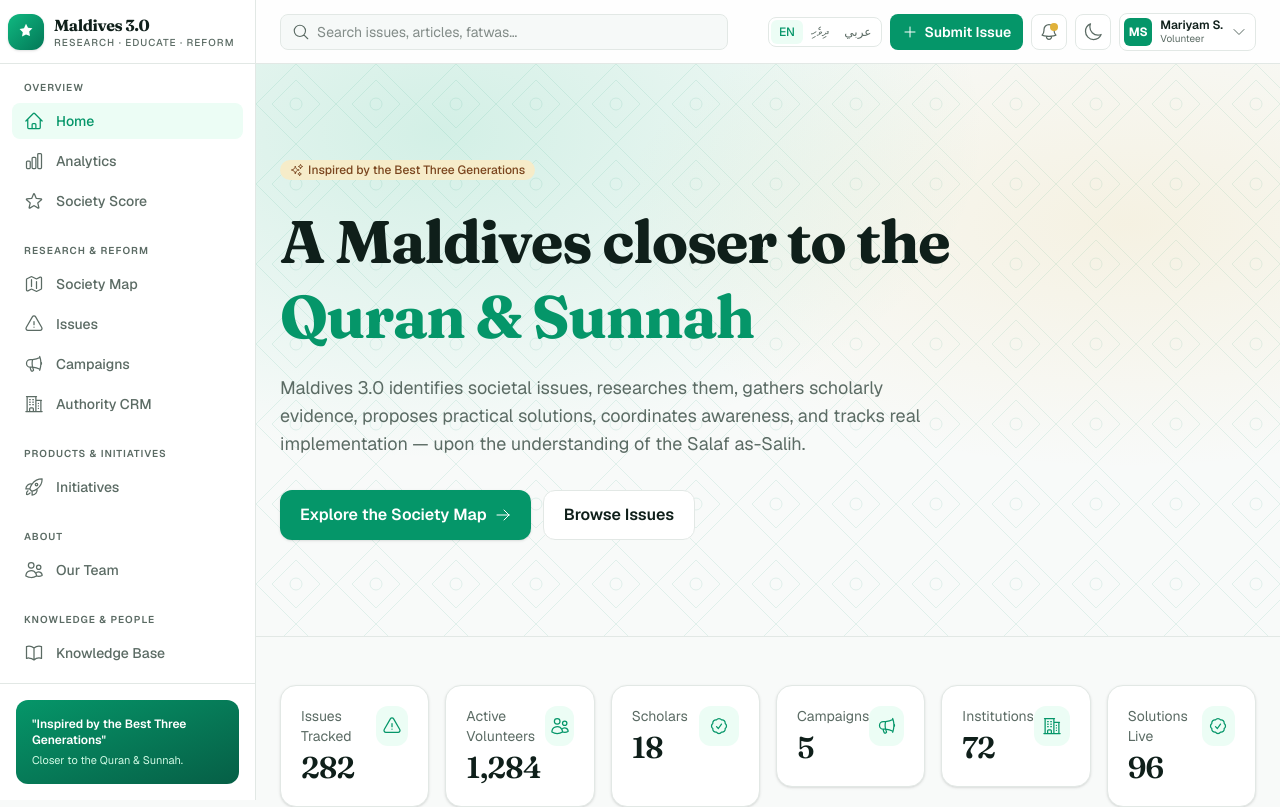
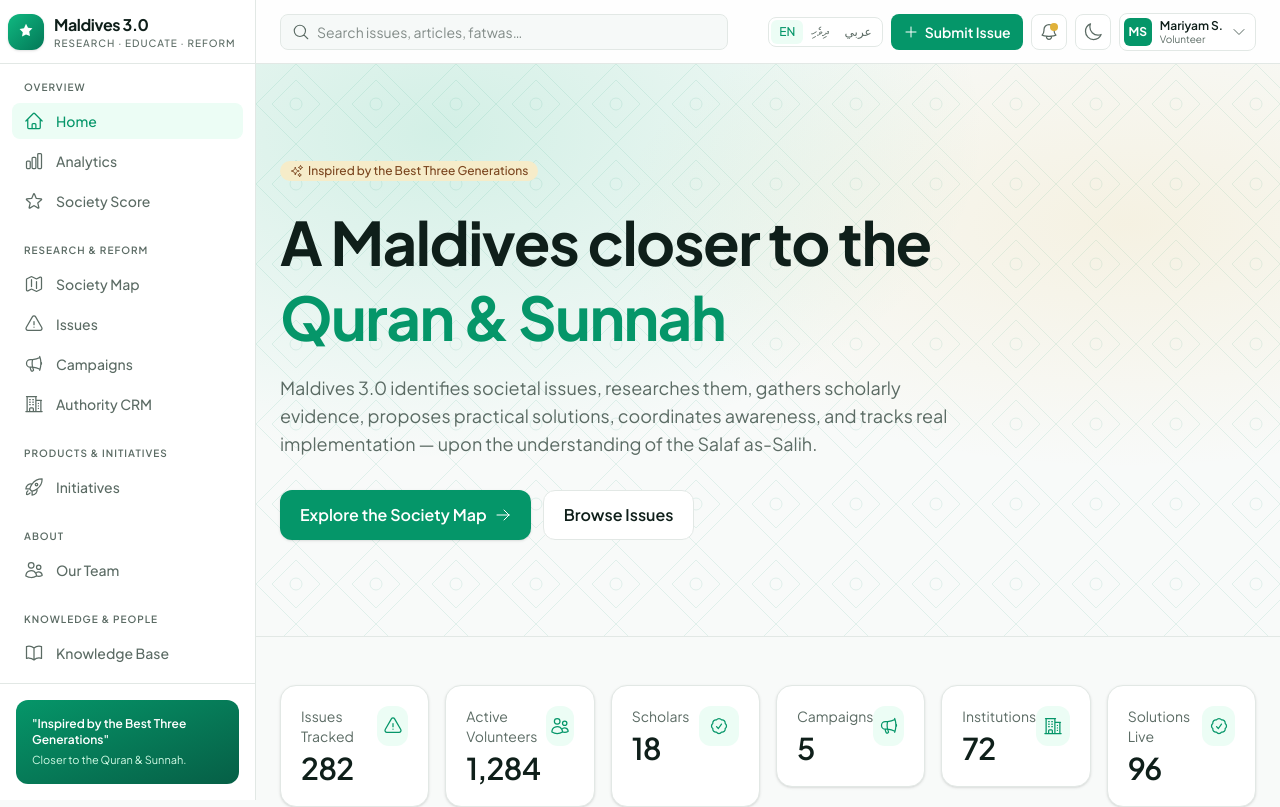
Before and after one commit to jumaeel/maldives-3.0, a Next.js app: page / in a window 1280 px wide. Shown: the top 807 px of the page. Built offline with nearby package versions, Linux system fonts and the light colour scheme.

Commit message:
Switch typography to Plus Jakarta Sans (geometric sans) for headings + body
Co-Authored-By: Claude Opus 4.8 (1M context) <noreply@anthropic.com>

```diff
--- a/src/app/globals.css
+++ b/src/app/globals.css
@@ -28,7 +28,8 @@
   --color-gold-800: #7a451e;
   --color-gold-900: #693a1d;
 
-  --font-display: var(--font-display), Georgia, serif;
+  /* Headings share the geometric sans family (heavier weights applied per-element) */
+  --font-display: var(--font-sans), ui-sans-serif, system-ui, sans-serif;
 }
 
 :root {
--- a/src/app/layout.tsx
+++ b/src/app/layout.tsx
@@ -1,20 +1,17 @@
 import type { Metadata } from "next";
-import { Geist, Fraunces } from "next/font/google";
+import { Plus_Jakarta_Sans } from "next/font/google";
 import "./globals.css";
 import { Sidebar } from "@/components/sidebar";
 import { Topbar } from "@/components/topbar";
 import { Footer } from "@/components/footer";
 import { themeScript } from "@/components/theme-toggle";
 
-const geistSans = Geist({
+// One geometric sans family across the whole app (headings + body),
+// matching the "Islamic services, made simple" style.
+const jakarta = Plus_Jakarta_Sans({
   variable: "--font-sans",
   subsets: ["latin"],
-});
-
-const fraunces = Fraunces({
-  variable: "--font-display",
-  subsets: ["latin"],
-  weight: ["400", "600", "700"],
+  weight: ["400", "500", "600", "700", "800"],
 });
 
 export const metadata: Metadata = {
@@ -32,7 +29,7 @@ export default function RootLayout({
   return (
     <html
       lang="en"
-      className={`${geistSans.variable} ${fraunces.variable} h-full`}
+      className={`${jakarta.variable} h-full`}
       suppressHydrationWarning
     >
       <head>
```
